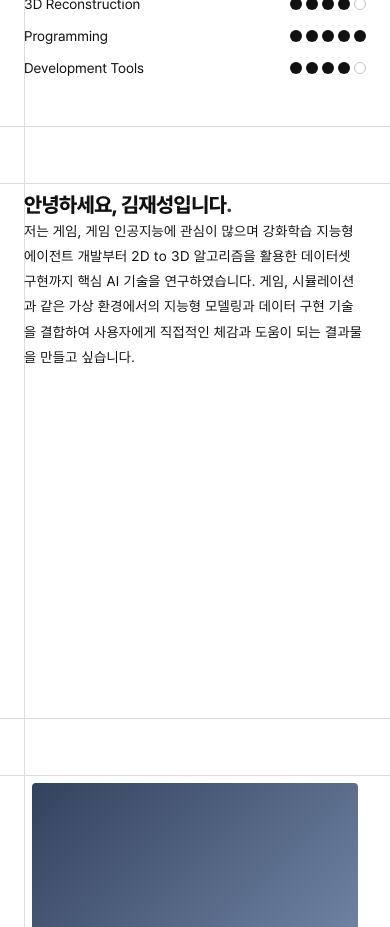
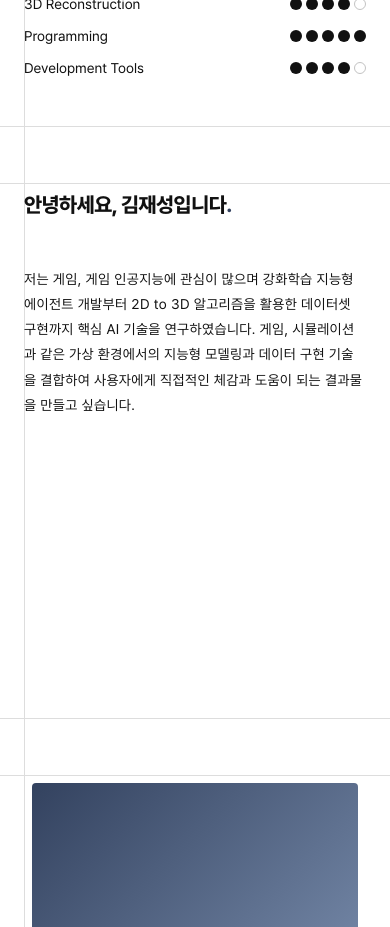
Before and after one commit to nitxxs/js_portfolio, a Next.js app: page / in a window 390 px wide. Shown: the part 1640-2567 px from the top of the page. Built offline with nearby package versions, Linux system fonts and the light colour scheme.

Commit message:
Add mobile gap between greeting and description on About slide
Co-Authored-By: Claude Opus 4.6 <noreply@anthropic.com>

```diff
--- a/src/components/Portfolio.tsx
+++ b/src/components/Portfolio.tsx
@@ -597,7 +597,7 @@ function AboutSlide() {
       <div className="absolute top-0 bottom-0 left-6 md:left-20 w-px bg-grid-line" />
       <div className="absolute top-[calc(46%-8px)] left-[72px] w-[14px] h-[14px] bg-foreground hidden md:block" />
 
-      <div className="relative z-10 h-full flex flex-col justify-between px-6 pt-16 pb-12 md:pl-28 md:pr-20 md:pt-24 md:pb-16 overflow-y-auto no-scrollbar">
+      <div className="relative z-10 h-full flex flex-col justify-between gap-12 md:gap-0 px-6 pt-16 pb-12 md:pl-28 md:pr-20 md:pt-24 md:pb-16 overflow-y-auto no-scrollbar">
         {/* Big statement */}
         <h2 className="text-[clamp(1.3rem,4.5vw,3.2rem)] font-extrabold leading-[1.35] tracking-[-0.02em] max-w-[900px]">
           {isEditing ? (
```
